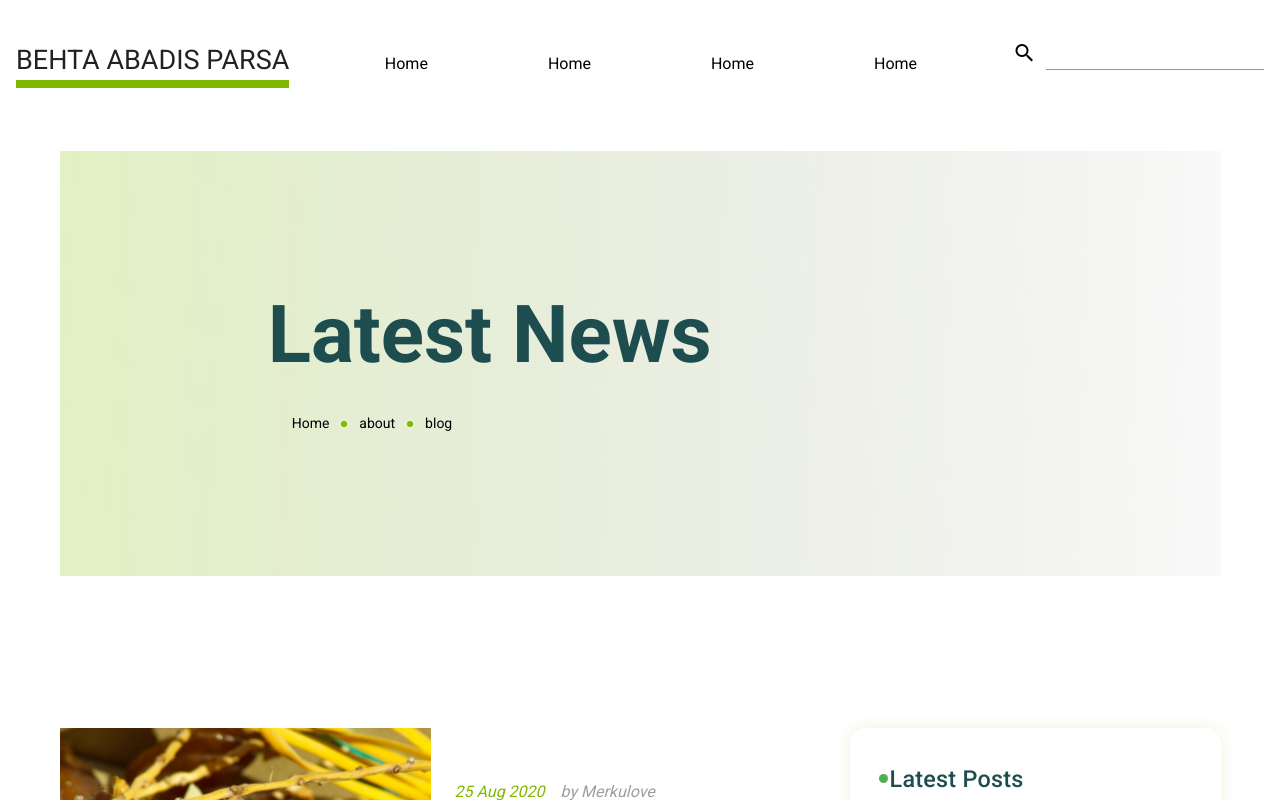
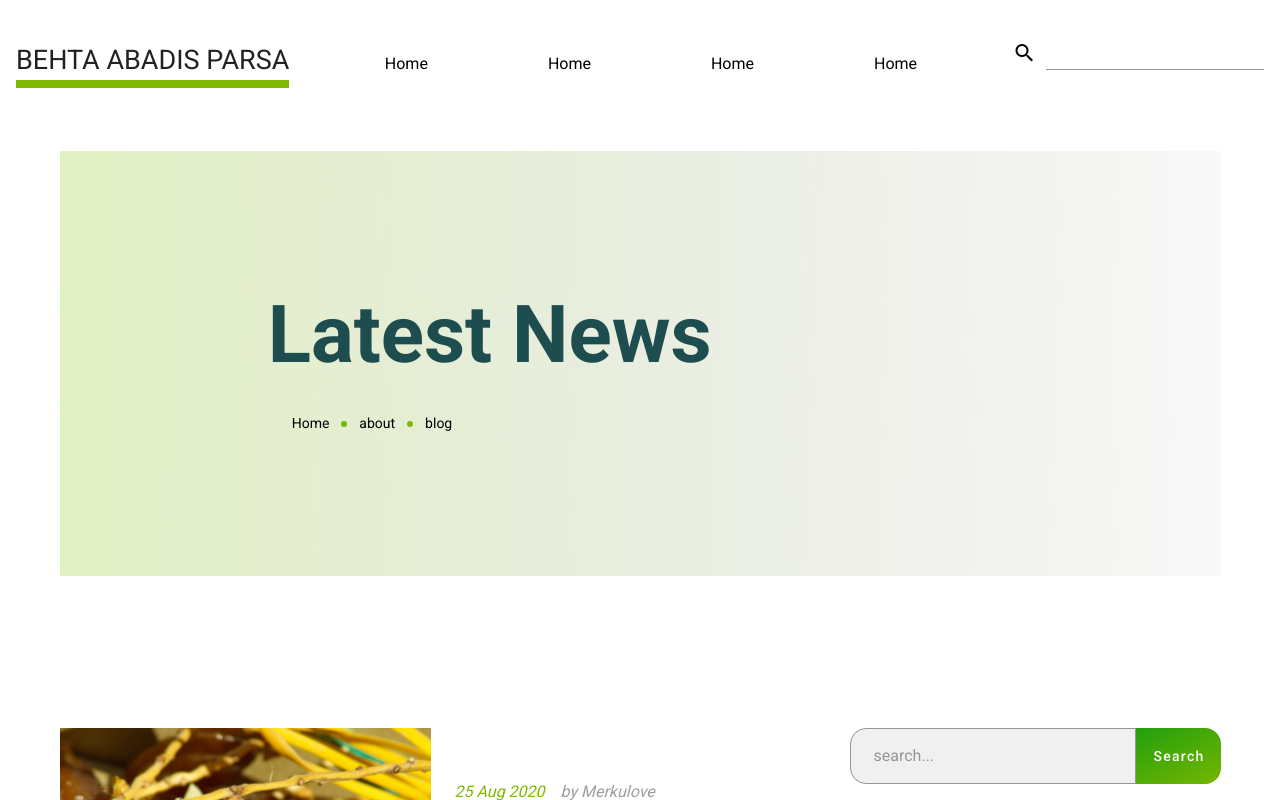
Before and after one commit to HoseinBaharlou/dateAppfront, a Nuxt app: page /blog in a window 1280 px wide. Shown: the top 800 px of the page. Built offline with nearby package versions, Linux system fonts and the light colour scheme.

Commit message:
add search box to News

```diff
--- a/components/partials/blog/News.vue
+++ b/components/partials/blog/News.vue
@@ -220,7 +220,18 @@
     </v-col>
     <!-- end news -->
     <!-- start cards and search box -->
-    <v-col md="4">
+    <v-col md="4" class="News">
+      <div class="d-flex">
+      <v-text-field
+      filled
+      placeholder="search..."
+      class="rounded-l-xl rounded-r-0"
+      outlined
+      rounded
+      height="56"
+      dense></v-text-field>
+      <v-btn class="bg-green-darken-to-light rounded-l-0 rounded-r-xl white--text text-capitalize" elevation="0" height="56">search</v-btn>
+      </div>
       <v-card class="rounded-xl custom-box-shadow">
         <!-- start title -->
         <v-card-title class="px-10 py-10 pb-1">
@@ -377,7 +388,7 @@ export default {
 }
 </script>
 
-<style scoped>
+<style scoped lang="scss">
   .custom-box-shadow{
     box-shadow: 0px 0px 15px rgba(127, 184, 0, 0.15) !important;
   }
```
